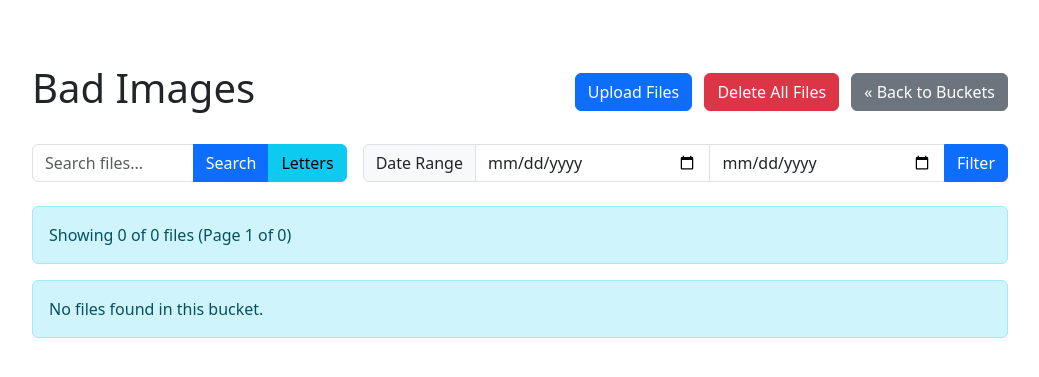
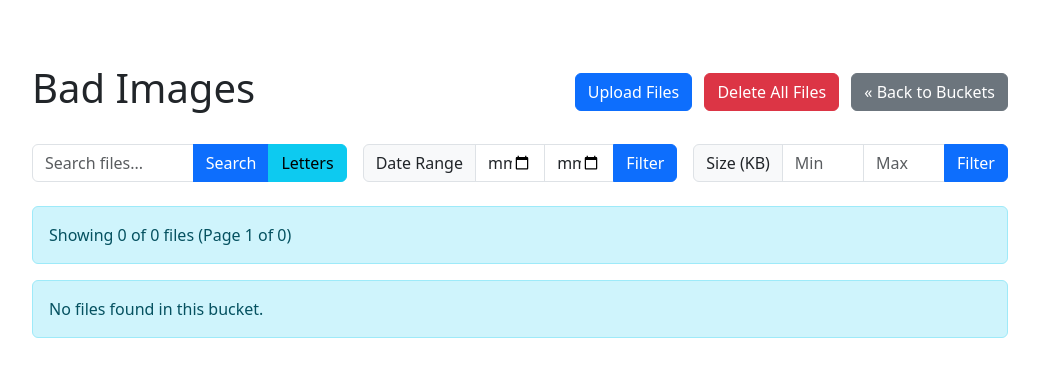
Before and after one commit to ztl16b/stapp, a Flask app: page /browse/bad in a window 1280 px wide. Shown: the part 56-433 px from the top of the page, without its empty margins (120-1159 px from the left). Run offline with Flask 3, Linux system fonts and the light colour scheme; the visitor is signed in with stand-in values (Sample User, id 1); data that the repository does not hold is empty; parts of the project's set-up code (start-up, migrations or seed data) failed here and were passed over.

Commit message:
make it better

```diff
--- a/app.py
+++ b/app.py
@@ -371,15 +371,20 @@ def browse_bucket(bucket_name):
 
     bucket_info = buckets[bucket_name]
     try:
+        # Get page number, search query, sort order, date filter, and size filter from query parameters
         page = request.args.get('page', 1, type=int)
         search_query = request.args.get('search', '').lower()
-        sort_order = request.args.get('sort', 'desc')
-        date_from = request.args.get('date_from', '')
-        date_to = request.args.get('date_to', '')
-        per_page = 500
+        sort_order = request.args.get('sort', 'desc')  # Default to descending order
+        date_from = request.args.get('date_from', '')  # Date filter from
+        date_to = request.args.get('date_to', '')      # Date filter to
+        min_size = request.args.get('min_size', '')    # Minimum file size in KB
+        max_size = request.args.get('max_size', '')    # Maximum file size in KB
+        per_page = 500  # Number of items per page
 
+        # Create a paginator for list_objects_v2
         paginator = s3_client.get_paginator('list_objects_v2')
 
+        # Get all objects using the paginator
         all_files = []
         for page_obj in paginator.paginate(
             Bucket=bucket_info['bucket'],
@@ -389,25 +394,30 @@ def browse_bucket(bucket_name):
                 for item in page_obj['Contents']:
                     # Skip the prefix itself
                     if item['Key'] != bucket_info['prefix']:
+                        # Apply search filter if search query exists
                         if search_query == 'letters':
                             # Get just the filename part (after the last slash) and remove the .webp extension
                             filename = item['Key'].split('/')[-1].replace('.webp', '')
                             if any(c.isalpha() for c in filename):
                                 # Apply date filter if dates are provided
                                 if apply_date_filter(item['LastModified'], date_from, date_to):
+                                    # Apply size filter if sizes are provided
+                                    if apply_size_filter(item['Size'], min_size, max_size):
+                                        all_files.append({
+                                            'key': item['Key'],
+                                            'size': item['Size'],
+                                            'last_modified': item['LastModified']
+                                        })
+                        elif not search_query or search_query in item['Key'].lower():
+                            # Apply date filter if dates are provided
+                            if apply_date_filter(item['LastModified'], date_from, date_to):
+                                # Apply size filter if sizes are provided
+                                if apply_size_filter(item['Size'], min_size, max_size):
                                     all_files.append({
                                         'key': item['Key'],
                                         'size': item['Size'],
                                         'last_modified': item['LastModified']
                                     })
-                        elif not search_query or search_query in item['Key'].lower():
-                            # Apply date filter if dates are provided
-                            if apply_date_filter(item['LastModified'], date_from, date_to):
-                                all_files.append({
-                                    'key': item['Key'],
-                                    'size': item['Size'],
-                                    'last_modified': item['LastModified']
-                                })
 
         # Sort files by last_modified date
         all_files.sort(key=lambda x: x['last_modified'], reverse=(sort_order == 'desc'))
@@ -437,7 +447,9 @@ def browse_bucket(bucket_name):
                              search_query=search_query,
                              sort_order=sort_order,
                              date_from=date_from,
-                             date_to=date_to)
+                             date_to=date_to,
+                             min_size=min_size,
+                             max_size=max_size)
     except Exception as e:
         app.logger.error(f"Error listing bucket contents: {e}")
         flash(f'Error accessing bucket: {str(e)}', 'danger')
@@ -466,6 +478,36 @@ def apply_date_filter(last_modified, date_from, date_to):
         except ValueError:
             app.logger.error(f"Invalid date_to format: {date_to}")
 
+    return True
+
+def apply_size_filter(file_size, min_size, max_size):
+    """Apply size filter to a file's size (in bytes)"""
+    # If no size filters are provided, include the file
+    if not min_size and not max_size:
+        return True
+
+    # Convert file size to KB for comparison
+    file_size_kb = file_size / 1024
+
+    # Apply minimum size filter if provided
+    if min_size:
+        try:
+            min_size_kb = float(min_size)
+            if file_size_kb < min_size_kb:
+                return False
+        except ValueError:
+            app.logger.error(f"Invalid min_size format: {min_size}")
+
+    # Apply maximum size filter if provided
+    if max_size:
+        try:
+            max_size_kb = float(max_size)
+            if file_size_kb > max_size_kb:
+                return False
+        except ValueError:
+            app.logger.error(f"Invalid max_size format: {max_size}")
+
+    # If we get here, the file passes the size filter
     return True
 
 @app.route('/delete/<bucket_name>/<path:object_key>', methods=['POST'])
--- a/requirements.txt
+++ b/requirements.txt
@@ -1,3 +1,4 @@
 Flask
 boto3
 python-dotenv
+gunicorn
--- a/templates/browse_bucket.html
+++ b/templates/browse_bucket.html
@@ -80,16 +80,24 @@
                         <input type="text" name="search" class="form-control" placeholder="Search files..." value="{{ search_query }}">
                         <button type="submit" class="btn btn-primary">Search</button>
                         <a href="{{ url_for('browse_bucket', bucket_name=bucket_name, search='letters') }}" class="btn btn-info">Letters</a>
-                        {% if search_query or date_from or date_to %}
+                        {% if search_query or date_from or date_to or min_size or max_size %}
                             <a href="{{ url_for('browse_bucket', bucket_name=bucket_name) }}" class="btn btn-secondary">Clear</a>
                         {% endif %}
                     </div>
                 </div>
-                <div class="col-md-8">
+                <div class="col-md-4">
                     <div class="input-group">
                         <span class="input-group-text">Date Range</span>
                         <input type="date" name="date_from" class="form-control" value="{{ date_from }}" placeholder="From">
                         <input type="date" name="date_to" class="form-control" value="{{ date_to }}" placeholder="To">
+                        <button type="submit" class="btn btn-primary">Filter</button>
+                    </div>
+                </div>
+                <div class="col-md-4">
+                    <div class="input-group">
+                        <span class="input-group-text">Size (KB)</span>
+                        <input type="number" name="min_size" class="form-control" value="{{ min_size }}" placeholder="Min" min="0" step="0.1">
+                        <input type="number" name="max_size" class="form-control" value="{{ max_size }}" placeholder="Max" min="0" step="0.1">
                         <button type="submit" class="btn btn-primary">Filter</button>
                     </div>
                 </div>
@@ -110,6 +118,15 @@
                     To {{ date_to }}
                 {% endif %}
             {% endif %}
+            {% if min_size or max_size %}
+                <br>Size range:
+                {% if min_size %}
+                    Min {{ min_size }} KB
+                {% endif %}
+                {% if max_size %}
+                    Max {{ max_size }} KB
+                {% endif %}
+            {% endif %}
         </div>
 
         {% if files %}
@@ -120,7 +137,7 @@
                             <th>File Name</th>
                             <th>Size</th>
                             <th>
-                                <a href="{{ url_for('browse_bucket', bucket_name=bucket_name, page=current_page, search=search_query, sort='asc' if sort_order == 'desc' else 'desc', date_from=date_from, date_to=date_to) }}" class="text-dark text-decoration-none">
+                                <a href="{{ url_for('browse_bucket', bucket_name=bucket_name, page=current_page, search=search_query, sort='asc' if sort_order == 'desc' else 'desc', date_from=date_from, date_to=date_to, min_size=min_size, max_size=max_size) }}" class="text-dark text-decoration-none">
                                     Last Modified
                                     {% if sort_order == 'desc' %}
                                         <i class="fas fa-sort-down"></i>
@@ -179,7 +196,7 @@
                 <ul class="pagination justify-content-center">
                     {% if current_page > 1 %}
                     <li class="page-item">
-                        <a class="page-link" href="{{ url_for('browse_bucket', bucket_name=bucket_name, page=current_page-1, search=search_query, sort=sort_order, date_from=date_from, date_to=date_to) }}" aria-label="Previous">
+                        <a class="page-link" href="{{ url_for('browse_bucket', bucket_name=bucket_name, page=current_page-1, search=search_query, sort=sort_order, date_from=date_from, date_to=date_to, min_size=min_size, max_size=max_size) }}" aria-label="Previous">
                             <span aria-hidden="true">&laquo;</span>
                         </a>
                     </li>
@@ -187,13 +204,13 @@
 
                     {% for p in range(1, total_pages + 1) %}
                     <li class="page-item {% if p == current_page %}active{% endif %}">
-                        <a class="page-link" href="{{ url_for('browse_bucket', bucket_name=bucket_name, page=p, search=search_query, sort=sort_order, date_from=date_from, date_to=date_to) }}">{{ p }}</a>
+                        <a class="page-link" href="{{ url_for('browse_bucket', bucket_name=bucket_name, page=p, search=search_query, sort=sort_order, date_from=date_from, date_to=date_to, min_size=min_size, max_size=max_size) }}">{{ p }}</a>
                     </li>
                     {% endfor %}
 
                     {% if current_page < total_pages %}
                     <li class="page-item">
-                        <a class="page-link" href="{{ url_for('browse_bucket', bucket_name=bucket_name, page=current_page+1, search=search_query, sort=sort_order, date_from=date_from, date_to=date_to) }}" aria-label="Next">
+                        <a class="page-link" href="{{ url_for('browse_bucket', bucket_name=bucket_name, page=current_page+1, search=search_query, sort=sort_order, date_from=date_from, date_to=date_to, min_size=min_size, max_size=max_size) }}" aria-label="Next">
                             <span aria-hidden="true">&raquo;</span>
                         </a>
                     </li>
```
